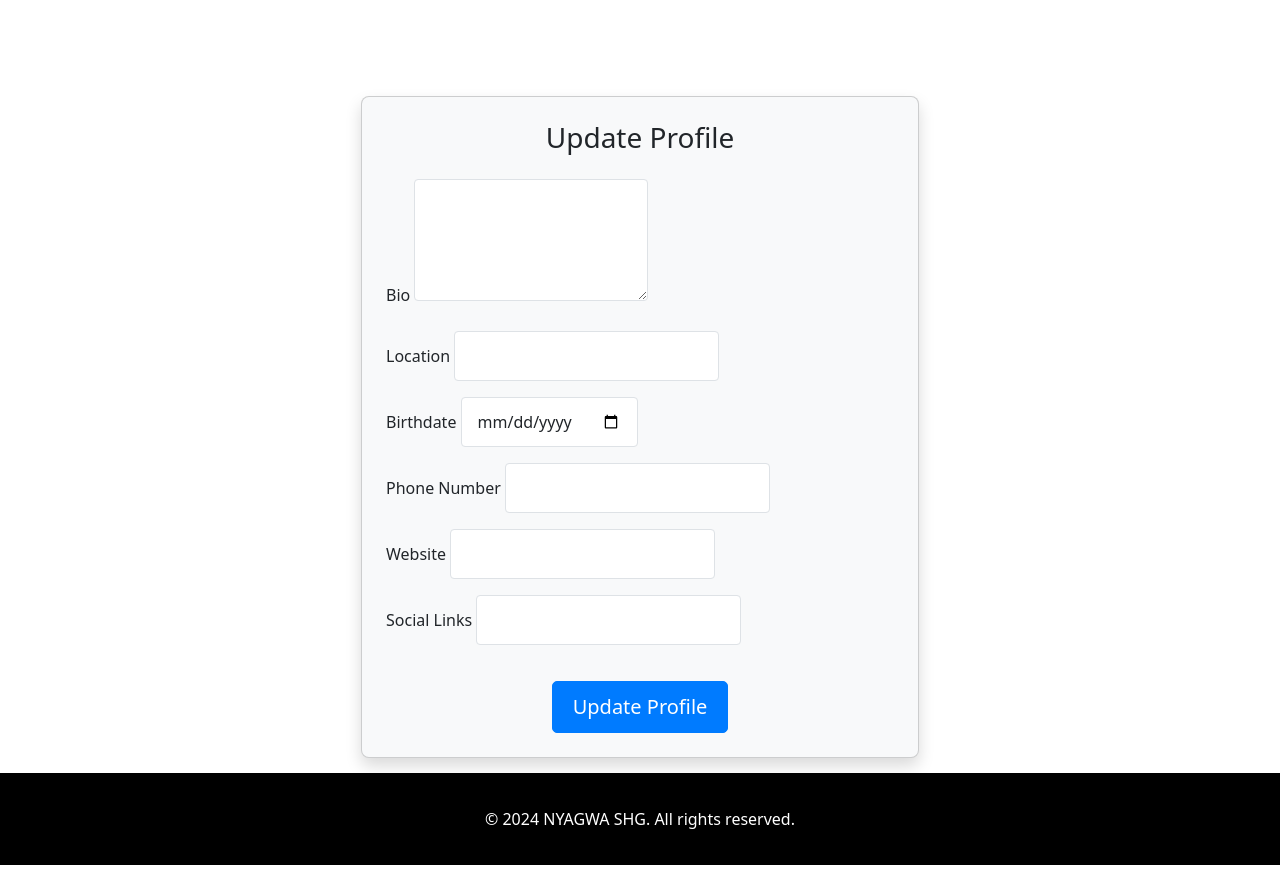
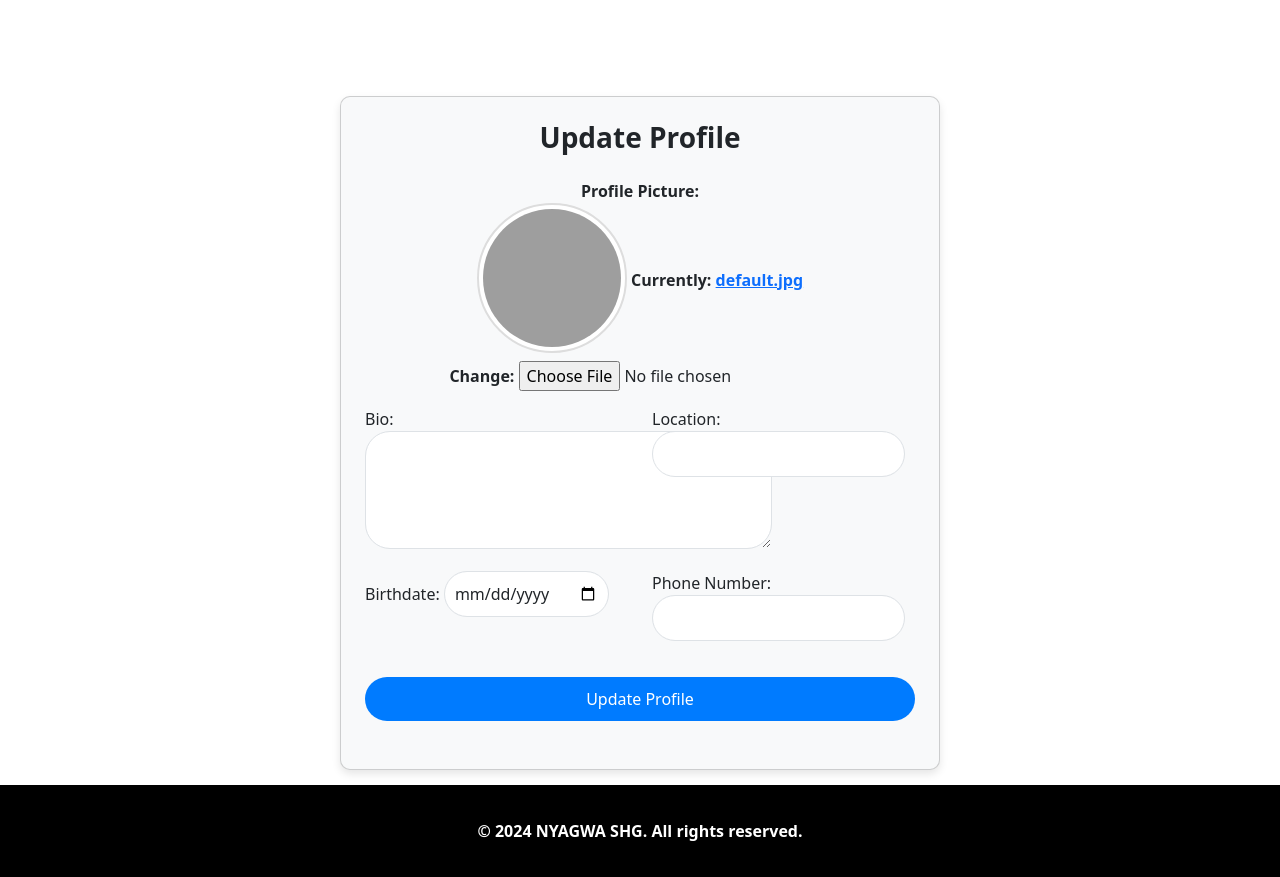
Before and after one commit to onyangodonomondi/Shg, a Django app: page /profile/update/ in a window 1280 px wide. Shown: the part 76-953 px from the top of the page. Run offline with Django 5.2, Linux system fonts and the light colour scheme; the visitor is signed in with stand-in values (Sample User, id 1); some libraries are stand-ins or nearby versions; grey boxes are pictures that could not be loaded.

Commit message:
Contributing Export Made

```diff
--- a/members/forms.py
+++ b/members/forms.py
@@ -6,24 +6,24 @@ class UserSignUpForm(UserCreationForm):
     email = forms.EmailField(required=True)
     first_name = forms.CharField(max_length=30, required=True)
     last_name = forms.CharField(max_length=30, required=True)
-    phone_number = forms.CharField(max_length=15, required=True)  # Still include phone_number here
+    phone_number = forms.CharField(max_length=15, required=True)
 
     class Meta:
         model = User
-        fields = ['username', 'email', 'first_name', 'last_name', 'password1', 'password2']  # Removed phone_number from User model
+        fields = ['username', 'email', 'first_name', 'last_name', 'password1', 'password2']
 
     def save(self, commit=True):
         user = super().save(commit=False)
         user.email = self.cleaned_data['email']
         user.first_name = self.cleaned_data['first_name']
         user.last_name = self.cleaned_data['last_name']
+
         if commit:
             user.save()
-
-            # After saving the user, we save phone_number to the Profile model
+            # Save phone number to the profile after the user is created
             Profile.objects.create(
                 user=user,
-                phone_number=self.cleaned_data['phone_number'],  # Saving phone number to Profile
+                phone_number=self.cleaned_data['phone_number'],
             )
         return user
 class UserUpdateForm(forms.ModelForm):
@@ -38,15 +38,14 @@ class UserUpdateForm(forms.ModelForm):
 class ProfileUpdateForm(forms.ModelForm):
     class Meta:
         model = Profile
-        fields = ['image','bio', 'location', 'birthdate', 'phone_number']
+        fields = ['image', 'bio', 'location', 'birthdate', 'phone_number']
         widgets = {
             'bio': forms.Textarea(attrs={'class': 'form-control', 'rows': 4}),
             'location': forms.TextInput(attrs={'class': 'form-control'}),
             'birthdate': forms.DateInput(attrs={'class': 'form-control', 'type': 'date'}),
             'phone_number': forms.TextInput(attrs={'class': 'form-control'}),
-
+            'image': forms.ClearableFileInput(attrs={'class': 'form-control-file'}),
         }
-
 class EventForm(forms.ModelForm):
     class Meta:
         model = Event
--- a/members/templates/contributions_page.html
+++ b/members/templates/contributions_page.html
@@ -42,7 +42,8 @@
         <tbody>
             {% for contribution in contributions %}
             <tr>
-                <td>{{ contribution.profile.surname }} {{ contribution.profile.othernames }}</td>
+                <!-- Updated to fetch the full name from the User model -->
+                <td>{{ contribution.profile.user.get_full_name }}</td>
                 <td>{{ contribution.event.name }}</td>
                 <td>{{ contribution.amount }} Ksh</td>
                 <td>{{ contribution.category }}</td>
--- a/members/templates/members/update_profile.html
+++ b/members/templates/members/update_profile.html
@@ -1,45 +1,74 @@
 {% extends 'base.html' %}
-
-{% block title %}Update Profile{% endblock %}
+{% load widget_tweaks %}
 
 {% block content %}
-<div class="container mt-5">
-    <div class="row justify-content-center">
-        <div class="col-md-6">
-            <div class="card p-4 shadow">
+<div class="container mt-5 d-flex justify-content-center align-items-center">
+    <div class="card p-4" style="max-width: 600px; width: 100%;">
         <h3 class="text-center mb-4">Update Profile</h3>
-                <form method="POST">
+        <form method="POST" enctype="multipart/form-data">
             {% csrf_token %}
-                    <div class="mb-3">
-                        <label for="bio" class="form-label">Bio</label>
-                        <textarea name="bio" id="bio" rows="4" class="form-control">{{ form.bio.value }}</textarea>
+            {{ form.non_field_errors }}
+
+            <div class="text-center mb-3">
+                <label for="id_image">Profile Picture:</label><br>
+                <img src="{{ user.profile.image.url }}" alt="Profile Image" class="img-thumbnail mb-2" width="150" height="150">
+                {{ form.image|add_class:"form-control-file" }}
             </div>
-                    <div class="mb-3">
-                        <label for="location" class="form-label">Location</label>
-                        <input type="text" name="location" id="location" class="form-control" value="{{ form.location.value }}">
+
+            <div class="row">
+                <div class="col-md-6 mb-3">
+                    <label for="id_bio">Bio:</label>
+                    {{ form.bio|add_class:"form-control" }}
                 </div>
-                    <div class="mb-3">
-                        <label for="birthdate" class="form-label">Birthdate</label>
-                        <input type="date" name="birthdate" id="birthdate" class="form-control" value="{{ form.birthdate.value }}">
+                <div class="col-md-6 mb-3">
+                    <label for="id_location">Location:</label>
+                    {{ form.location|add_class:"form-control" }}
                 </div>
-                    <div class="mb-3">
-                        <label for="phone_number" class="form-label">Phone Number</label>
-                        <input type="text" name="phone_number" id="phone_number" class="form-control" value="{{ form.phone_number.value }}">
             </div>
-                    <div class="mb-3">
-                        <label for="website" class="form-label">Website</label>
-                        <input type="url" name="website" id="website" class="form-control" value="{{ form.website.value }}">
+
+            <div class="row">
+                <div class="col-md-6 mb-3">
+                    <label for="id_birthdate">Birthdate:</label>
+                    {{ form.birthdate|add_class:"form-control" }}
                 </div>
-                    <div class="mb-3">
-                        <label for="social_links" class="form-label">Social Links</label>
-                        <input type="text" name="social_links" id="social_links" class="form-control" value="{{ form.social_links.value }}">
+                <div class="col-md-6 mb-3">
+                    <label for="id_phone_number">Phone Number:</label>
+                    {{ form.phone_number|add_class:"form-control" }}
                 </div>
-                    <div class="text-center">
-                        <button type="submit" class="btn btn-primary btn-block">Update Profile</button>
+            </div>
+
+            <div class="form-group">
+                <button type="submit" class="btn btn-primary w-100">Update Profile</button>
             </div>
         </form>
     </div>
 </div>
-    </div>
-</div>
+
+<style>
+    .form-control {
+        border-radius: 25px;
+        padding: 10px;
+    }
+
+    .btn-primary {
+        border-radius: 25px;
+        padding: 10px;
+        background-color: #007bff;
+        border: none;
+        width: 100%;
+    }
+
+    .btn-primary:hover {
+        background-color: #0056b3;
+    }
+
+    .card {
+        box-shadow: 0 4px 8px rgba(0, 0, 0, 0.1);
+        border-radius: 10px;
+    }
+
+    .text-center {
+        font-weight: 600;
+    }
+</style>
 {% endblock %}
--- a/members/views.py
+++ b/members/views.py
@@ -69,19 +69,37 @@ def profile(request):
     else:
         greeting_message = f"{greeting_time}, {user.first_name}!"
 
+    # Total number of users
+    total_users = Profile.objects.count()
+
+    # Event contribution statistics
+    event_contribution_stats = []
+    events = Event.objects.all()
+    for event in events:
+        total_contributions = Contribution.objects.filter(event=event).aggregate(Sum('amount'))['amount__sum'] or 0
+        contributors_count = Contribution.objects.filter(event=event).aggregate(Count('profile', distinct=True))['profile__count'] or 0
+        event_contribution_stats.append({
+            'event_name': event.name,
+            'total_contributed': total_contributions,
+            'contributors_count': contributors_count,
+            'total_users': total_users
+        })
+
     context = {
         'user_contributions': contributions,
         'total_contributed': total_contributed,
         'greeting_message': greeting_message,
+        'event_contribution_stats': event_contribution_stats,
     }
     return render(request, 'profile.html', context)
+
 @login_required
 def update_profile(request):
     if request.method == 'POST':
-        form = ProfileUpdateForm(request.POST, instance=request.user.profile)
+        form = ProfileUpdateForm(request.POST, request.FILES, instance=request.user.profile)
         if form.is_valid():
             form.save()
-            return redirect('profile')  # Adjust this if you need to redirect to a different profile view
+            return redirect('profile')
     else:
         form = ProfileUpdateForm(instance=request.user.profile)
 
@@ -149,6 +167,7 @@ def signup(request):
             return redirect('home')
     else:
         form = UserSignUpForm()
+
     return render(request, 'registration/signup.html', {'form': form})
 
 class CustomPasswordResetView(PasswordResetView):
@@ -177,20 +196,27 @@ def export_contributions_pdf(request):
     doc = SimpleDocTemplate(buffer, pagesize=letter)
     elements = []
 
+    # Title
     title_style = getSampleStyleSheet()['Heading1']
-    title_style.alignment = 1  # Center the title
+    title_style.alignment = 1  # Center align the title
     title = Paragraph("Contributions Report", title_style)
     elements.append(title)
     elements.append(Spacer(1, 0.5 * inch))
 
-    data = [["Profile Name", "Event", "Amount", "Status"]]
+    # Table data
+    data = [["Member Name", "Event", "Amount", "Status"]]
+
+    # Access user names via the User model associated with Profile
     for contribution in contributions:
-        profile_name = f"{contribution.profile.surname} {contribution.profile.othernames}"
+        profile = contribution.profile
+        user = profile.user
+        profile_name = f"{user.first_name} {user.last_name}"  # Fetch full name from User model
         event_name = contribution.event.name
         amount = f"{contribution.amount} Ksh"
         status = contribution.category
         data.append([profile_name, event_name, amount, status])
 
+    # Create the table
     table = Table(data, colWidths=[2 * inch, 2 * inch, 1.5 * inch, 1.5 * inch])
     table.setStyle(TableStyle([
         ('BACKGROUND', (0, 0), (-1, 0), colors.darkgrey),
@@ -209,7 +235,6 @@ def export_contributions_pdf(request):
 
     buffer.seek(0)
     return FileResponse(buffer, as_attachment=True, filename='contributions.pdf')
-
 def export_contributions_excel(request):
     selected_event = request.GET.get('event')
     if selected_event and selected_event != 'None':
@@ -224,17 +249,26 @@ def export_contributions_excel(request):
     workbook = xlsxwriter.Workbook(output, {'in_memory': True})
     worksheet = workbook.add_worksheet()
 
+    # Add headers
     header_format = workbook.add_format({'bold': True, 'text_wrap': True, 'valign': 'top', 'fg_color': '#D7E4BC', 'border': 1})
-    worksheet.write(0, 0, 'Profile Name', header_format)
+    worksheet.write(0, 0, 'Member Name', header_format)
     worksheet.write(0, 1, 'Event', header_format)
     worksheet.write(0, 2, 'Amount', header_format)
     worksheet.write(0, 3, 'Status', header_format)
 
+    # Populate rows with contributions
     for row_num, contribution in enumerate(contributions, 1):
-        worksheet.write(row_num, 0, f"{contribution.profile.surname} {contribution.profile.othernames}")
-        worksheet.write(row_num, 1, contribution.event.name)
-        worksheet.write(row_num, 2, f"{contribution.amount} Ksh")
-        worksheet.write(row_num, 3, contribution.category)
+        profile = contribution.profile
+        user = profile.user  # Access the related User model
+        profile_name = f"{user.first_name} {user.last_name}"  # Fetch full name from User model
+        event_name = contribution.event.name
+        amount = f"{contribution.amount} Ksh"
+        status = contribution.category
+
+        worksheet.write(row_num, 0, profile_name)
+        worksheet.write(row_num, 1, event_name)
+        worksheet.write(row_num, 2, amount)
+        worksheet.write(row_num, 3, status)
 
     workbook.close()
 
--- a/static/css/styles.css
+++ b/static/css/styles.css
@@ -597,3 +597,11 @@ h2 {
 .card:hover {
     transform: translateY(-5px);
 }
+
+/* Scrollable contributions list */
+.contributions-list {
+    max-height: 200px;
+    /* Set your desired max height */
+    overflow-y: auto;
+    /* Enable vertical scroll */
+}
--- a/textutils/urls.py
+++ b/textutils/urls.py
@@ -1,7 +1,12 @@
 from django.contrib import admin
 from django.urls import path, include
+from django.conf import settings
+from django.conf.urls.static import static
 
 urlpatterns = [
     path('admin/', admin.site.urls),
     path('', include('members.urls')),  # Include URLs from the members app
 ]
+
+if settings.DEBUG:
+    urlpatterns += static(settings.MEDIA_URL, document_root=settings.MEDIA_ROOT)
```
Also changed, not shown: members/templates/profile.html (+33 -17 lines), textutils/settings.py (+19 -31 lines), 1 other file. Lines whose indentation alone changed are shown as unchanged.
